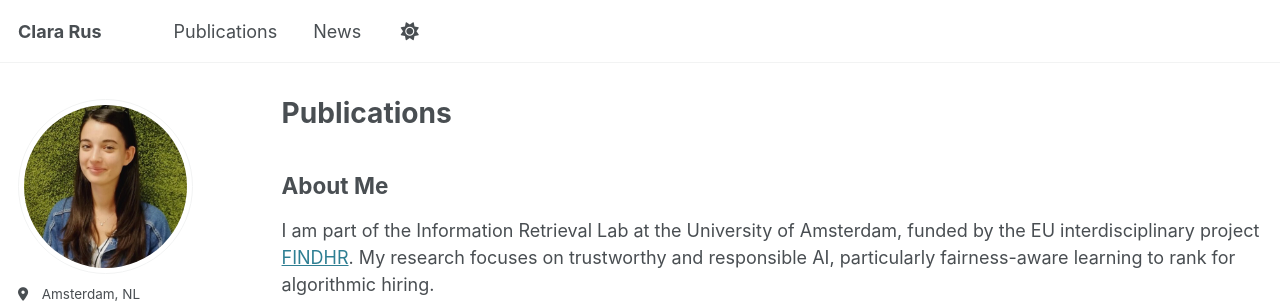
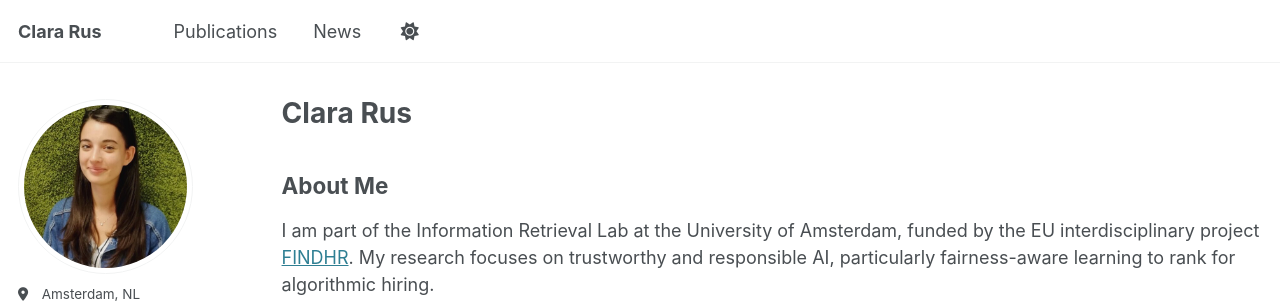
Before and after one commit to ClaraRus/ClaraRus.github.io, a Jekyll site: the page built from _pages/publications.html, in a window 1280 px wide. Shown: the top 303 px of the page. Built offline with Jekyll 4.4.1, drawn with Linux system fonts in a browser that asks for light colours; some web fonts are replaced; a file with an impossible date is left out.

Commit message:
Update publications.html

```diff
--- a/_pages/publications.html
+++ b/_pages/publications.html
@@ -1,7 +1,7 @@
 ---
 layout: archive
-title: "Publications"
-permalink: /publications/
+title: "Clara Rus"
+permalink: /
 author_profile: true
 ---
 
@@ -25,7 +25,8 @@ author_profile: true
         {% continue %}
       {% endif %}
       {% unless title_shown %}
-        <h2>{{ category[1].title }}</h2><hr />
+        <h2>Publications</h2>
+        <!-- <h2>{{ category[1].title }}</h2><hr /> -->
         {% assign title_shown = true %}
       {% endunless %}
       {% include archive-single.html %}
```
